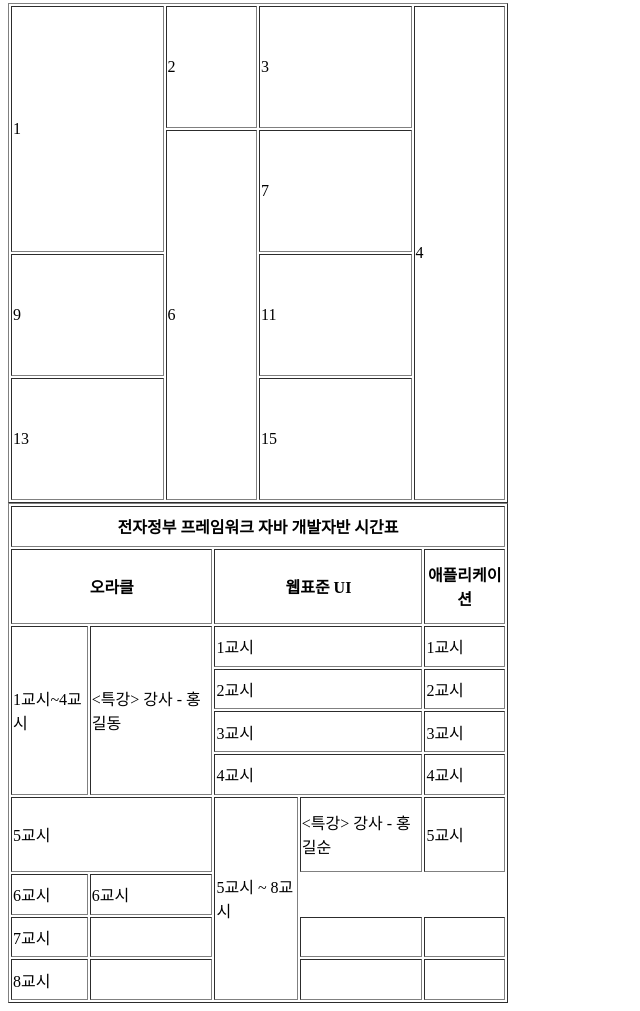
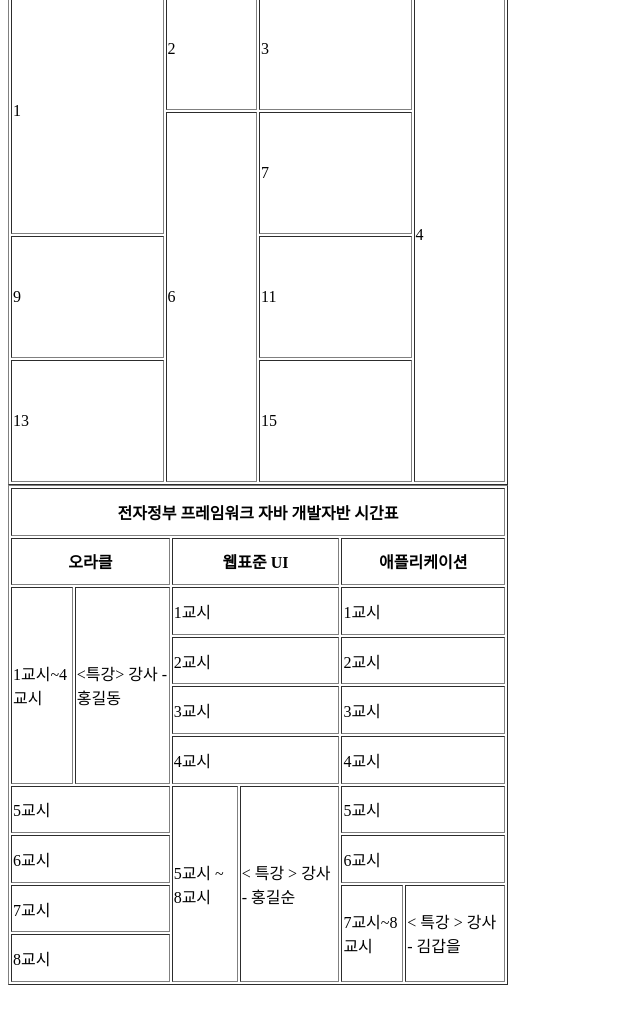
Before and after one commit to Anministar/HTML-CSS-JS, a plain HTML site: page 01 HTML/07Table.html in a window 1280 px wide. Shown: the part 551-1562 px from the top of the page, without its empty margins (0-640 px from the left). Drawn offline with Linux system fonts and the light colour scheme.

Commit message:
STUDYING 2022_12_11 SUN

```diff
--- a/01 HTML/07Table.html
+++ b/01 HTML/07Table.html
@@ -6,7 +6,7 @@
   <meta name="viewport" content="width=device-width, initial-scale=1.0">
   <title>Document</title>
 </head>
-<>
+
   <!-- table>tr*4>td*4{$} -->
   <table border="1" width="500px" height = "500px">
     <tr>
@@ -106,25 +106,22 @@
   <tr>
     <td colspan="2">5교시</td>
     <td rowspan="4">5교시 ~ 8교시</td>
-    <td roswspan="4"><특강> 강사 - 홍길순</td>
+    <td rowspan="4"> &lt 특강 &gt 강사 - 홍길순</td>
     <td colspan="2">5교시</td>
+
   </tr>
   <tr>
-    <td>6교시</td>
-
-    <td>6교시</td>
+    <td colspan="2">6교시</td>
+    <td colspan="2">6교시</td>
   </tr>
   <tr>
-    <td>7교시</td>
-    <td></td>
-    <td></td>
-    <td></td>
+    <td colspan="2">7교시</td>
+    <td rowspan="2">7교시~8교시</td>
+    <td rowspan="2">&lt 특강 &gt 강사 - 김갑을</td>
+
   </tr>
   <tr>
-    <td>8교시</td>
-    <td></td>
-    <td></td>
-    <td></td>
+    <td colspan="2">8교시</td>
   </tr>
 </table>
 </body>
```
Also changed, not shown: 01 HTML/03List.html (+2 -0 lines), 01 HTML/05Emmet.html (+8 -1 lines), 02 HTML/01Form.html (+2 -2 lines), 02 HTML/03FormBS.html (+2 -2 lines).
